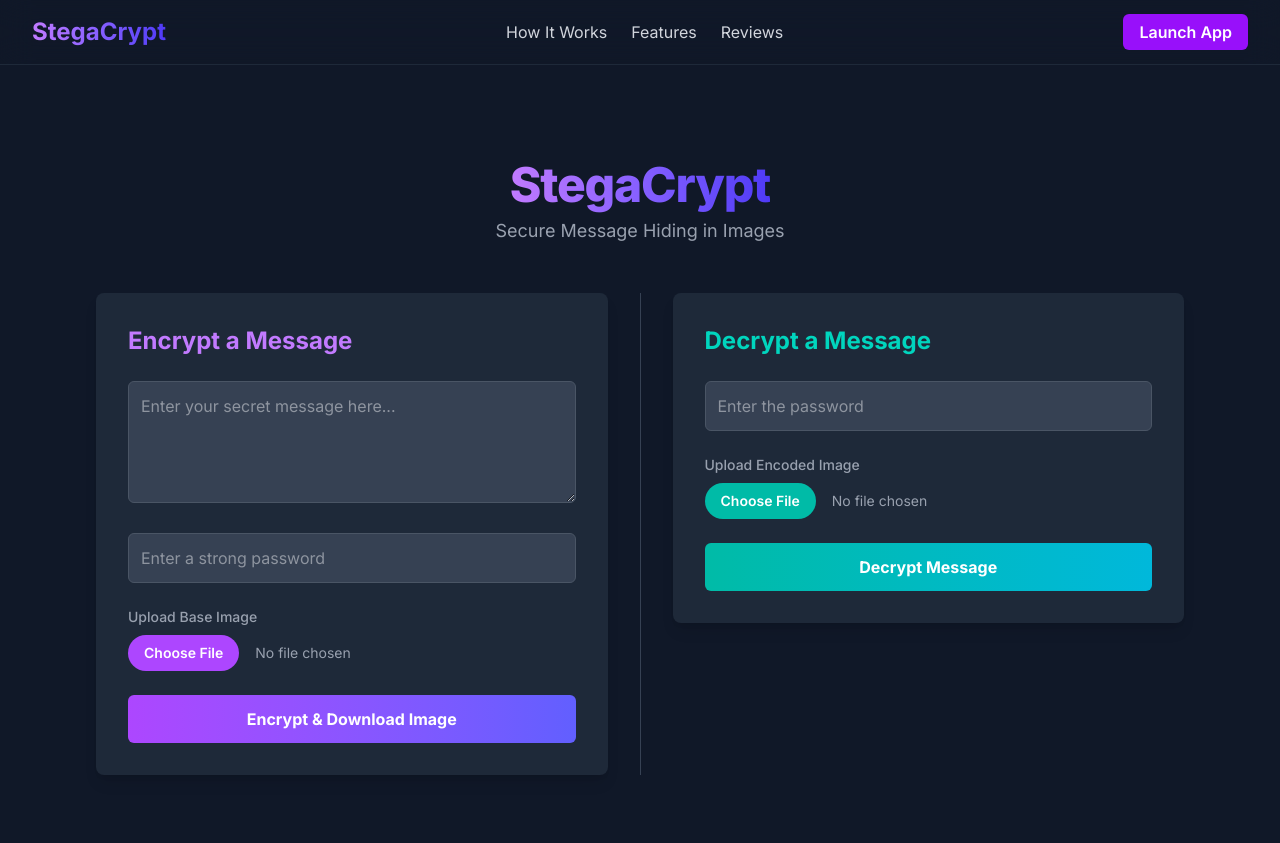
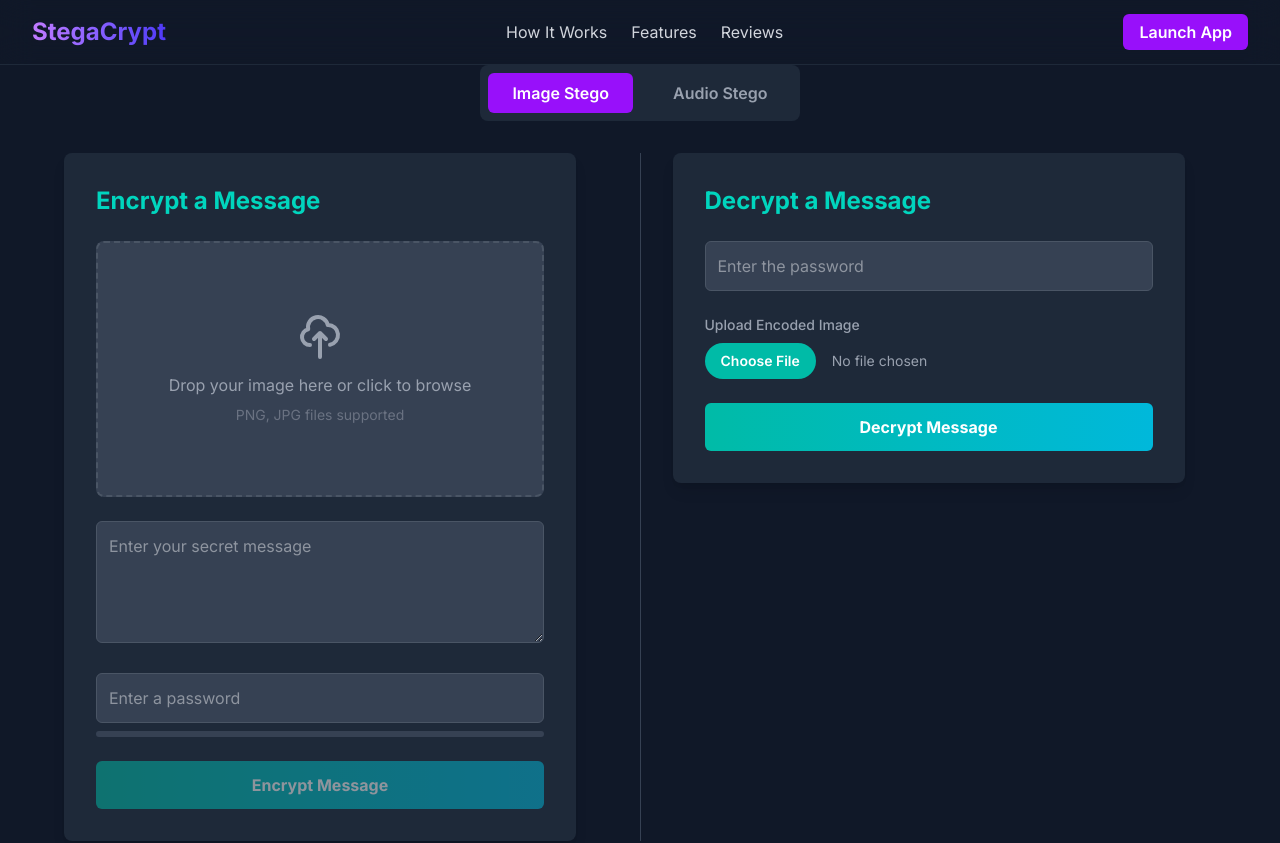
Before and after one commit to karindragimhan49/AI-Based-stenography-Application-, a Next.js app in the folder frontend/: page /app in a window 1280 px wide. Shown: the top 843 px of the page. Built offline with nearby package versions, Linux system fonts and the light colour scheme.

Commit message:
finalys main functions parts

```diff
--- a/frontend/package.json
+++ b/frontend/package.json
@@ -16,6 +16,7 @@
     "react": "19.1.0",
     "react-dom": "19.1.0",
     "react-icons": "^5.5.0",
+    "react-loading-icons": "^1.1.0",
     "react-select": "^5.10.2",
     "recharts": "^3.1.2"
   },
--- a/frontend/src/app/app/page.js
+++ b/frontend/src/app/app/page.js
@@ -1,37 +1,42 @@
-// src/app/page.js
-
+// src/app/app/page.js
+'use client';
+import { useState } from 'react';
 import EncryptForm from "@/components/EncryptForm";
 import DecryptForm from "@/components/DecryptForm";
 
-export default function HomePage() {
+export default function AppPage() {
+  const [activeTab, setActiveTab] = useState('image'); // 'image' or 'audio'
+
   return (
-    <main className="flex min-h-screen flex-col items-center p-8 md:p-12 lg:p-24 bg-gray-900">
-      <div className="text-center mb-12">
-        <h1 className="text-5xl font-extrabold mb-2 tracking-tight">
-          <span className="text-transparent bg-clip-text bg-gradient-to-r from-purple-400 to-indigo-600">
-            StegaCrypt
-          </span>
-        </h1>
-        <p className="text-lg text-gray-400">Secure Message Hiding in Images</p>
+    <div className="flex flex-col items-center w-full px-4 md:px-8">
+      {/* Tab Buttons */}
+      <div className="mb-8 flex space-x-2 md:space-x-4 p-2 bg-gray-800 rounded-lg">
+        <button
+          onClick={() => setActiveTab('image')}
+          className={`px-4 md:px-6 py-2 rounded-md font-semibold text-sm md:text-base transition ${activeTab === 'image' ? 'bg-purple-600 text-white' : 'text-gray-400 hover:bg-gray-700'}`}
+        >
+          Image Stego
+        </button>
+        <button
+          onClick={() => setActiveTab('audio')}
+          className={`px-4 md:px-6 py-2 rounded-md font-semibold text-sm md:text-base transition ${activeTab === 'audio' ? 'bg-purple-600 text-white' : 'text-gray-400 hover:bg-gray-700'}`}
+        >
+          Audio Stego
+        </button>
       </div>
 
       {/* Main container for the two forms */}
       <div className="flex flex-col lg:flex-row gap-8 w-full max-w-6xl">
-        {/* Encrypt Section */}
         <div className="w-full lg:w-1/2">
-          <EncryptForm />
+          <EncryptForm activeTab={activeTab} />
         </div>
-
-        {/* Divider */}
         <div className="hidden lg:flex items-center">
-            <div className="h-full w-px bg-gray-700"></div>
+          <div className="h-full w-px bg-gray-700"></div>
         </div>
-
-        {/* Decrypt Section */}
         <div className="w-full lg:w-1/2">
-          <DecryptForm />
+          <DecryptForm activeTab={activeTab} />
         </div>
       </div>
-    </main>
+    </div>
   );
 }
--- a/frontend/src/components/DecryptForm.js
+++ b/frontend/src/components/DecryptForm.js
@@ -1,35 +1,55 @@
-// src/components/DecryptForm.js
-
 'use client';
 import { useState } from 'react';
 import axios from 'axios';
 
-export default function DecryptForm() {
+export default function DecryptForm({ activeTab }) {
   const [password, setPassword] = useState('');
-  const [image, setImage] = useState(null);
+  const [file, setFile] = useState(null);
   const [isLoading, setIsLoading] = useState(false);
   const [error, setError] = useState('');
   const [decodedMessage, setDecodedMessage] = useState('');
+  const [attempts, setAttempts] = useState(3); // Add attempts counter
+  const [isLocked, setIsLocked] = useState(false); // Add locked state
 
   const handleDecrypt = async () => {
-    if (!password || !image) {
-      setError('Please provide the password and select the encoded image.');
+    if (isLocked) {
+      setError('Maximum attempts reached. Please refresh the page to try again.');
+      return;
+    }
+
+    if (!password || !file) {
+      setError(`Please provide the password and select the encoded ${activeTab}.`);
       setDecodedMessage('');
       return;
     }
+
     setIsLoading(true);
     setError('');
     setDecodedMessage('');
 
     const formData = new FormData();
-    formData.append('image', image);
+    const isImage = activeTab === 'image';
+    const apiUrl = isImage ? 'http://localhost:5000/api/decode' : 'http://localhost:5000/api/decode-audio';
+    const fileKey = isImage ? 'image' : 'audio';
+
+    formData.append(fileKey, file);
     formData.append('password', password);
 
     try {
-      const response = await axios.post('http://localhost:5000/api/decode', formData);
+      const response = await axios.post(apiUrl, formData);
       setDecodedMessage(response.data.message);
+      // Reset attempts on successful decrypt
+      setAttempts(3);
     } catch (err) {
-      setError(err.response?.data?.error || 'Failed to decrypt. Check password or image.');
+      const remainingAttempts = attempts - 1;
+      setAttempts(remainingAttempts);
+
+      if (remainingAttempts === 0) {
+        setIsLocked(true);
+        setError('Maximum attempts reached. Please refresh the page to try again.');
+      } else {
+        setError(`${err.response?.data?.error || 'An unknown error occurred.'} (${remainingAttempts} attempts remaining)`);
+      }
     } finally {
       setIsLoading(false);
     }
@@ -37,14 +57,23 @@ export default function DecryptForm() {
 
   return (
     <div className="bg-gray-800 p-8 rounded-lg shadow-lg w-full max-w-lg">
-      <h2 className="text-2xl font-bold mb-6 text-teal-400">Decrypt a Message</h2>
+      <h2 className="text-2xl font-bold mb-6 text-teal-400">
+        Decrypt a Message {attempts < 3 && !isLocked && (
+          <span className="text-sm text-yellow-400 ml-2">
+            ({attempts} attempts remaining)
+          </span>
+        )}
+      </h2>
+
       {error && <p className="bg-red-500/20 text-red-400 p-3 rounded-md mb-4">{error}</p>}
+
       {decodedMessage && (
         <div className="bg-green-500/20 text-green-300 p-4 rounded-md mb-4">
           <h3 className="font-bold mb-2">Decoded Message:</h3>
-          <p className="font-mono bg-gray-900 p-3 rounded">{decodedMessage}</p>
+          <p className="font-mono bg-gray-900 p-3 rounded break-words">{decodedMessage}</p>
         </div>
       )}
+
       <div className="space-y-6">
         <input
           type="password"
@@ -52,22 +81,27 @@ export default function DecryptForm() {
           placeholder="Enter the password"
           value={password}
           onChange={(e) => setPassword(e.target.value)}
+          disabled={isLocked}
         />
         <div>
-          <label className="block mb-2 text-sm font-medium text-gray-400">Upload Encoded Image</label>
+          <label className="block mb-2 text-sm font-medium text-gray-400">
+            Upload Encoded {activeTab === 'image' ? 'Image' : 'Audio (.wav)'}
+          </label>
           <input
             type="file"
-            accept="image/png"
-            onChange={(e) => setImage(e.target.files[0])}
-            className="block w-full text-sm text-gray-400 file:mr-4 file:py-2 file:px-4 file:rounded-full file:border-0 file:text-sm file:font-semibold file:bg-teal-500 file:text-white hover:file:bg-teal-600"
+            key={activeTab}
+            accept={activeTab === 'image' ? 'image/png' : 'audio/wav'}
+            onChange={(e) => setFile(e.target.files[0])}
+            className="block w-full text-sm text-gray-400 file:mr-4 file:py-2 file:px-4 file:rounded-full file:border-0 file:text-sm file:font-semibold file:bg-teal-500 file:text-white hover:file:bg-teal-600 disabled:opacity-50"
+            disabled={isLocked}
           />
         </div>
         <button
           onClick={handleDecrypt}
-          disabled={isLoading}
+          disabled={isLoading || isLocked}
           className="w-full bg-gradient-to-r from-teal-500 to-cyan-500 text-white font-bold py-3 px-4 rounded-md hover:opacity-90 transition disabled:opacity-50 disabled:cursor-not-allowed"
         >
-          {isLoading ? 'Decrypting...' : 'Decrypt Message'}
+          {isLoading ? 'Decrypting...' : isLocked ? 'Locked' : 'Decrypt Message'}
         </button>
       </div>
     </div>
--- a/frontend/src/components/EncryptForm.js
+++ b/frontend/src/components/EncryptForm.js
@@ -1,85 +1,199 @@
-// src/components/EncryptForm.js
-
 'use client';
 import { useState } from 'react';
 import axios from 'axios';
+import PasswordStrengthMeter from './PasswordStrengthMeter';
 
-export default function EncryptForm() {
+export default function EncryptForm({ activeTab }) {
   const [message, setMessage] = useState('');
   const [password, setPassword] = useState('');
-  const [image, setImage] = useState(null);
+  const [file, setFile] = useState(null);
   const [isLoading, setIsLoading] = useState(false);
   const [error, setError] = useState('');
+  const [previewUrl, setPreviewUrl] = useState(null);
+  const [uploadProgress, setUploadProgress] = useState(0);
+
+  const handleFileChange = (e) => {
+    const selectedFile = e.target.files[0];
+    if (selectedFile) {
+      setFile(selectedFile);
+      // Create preview URL for images only
+      if (activeTab === 'image') {
+        const url = URL.createObjectURL(selectedFile);
+        setPreviewUrl(url);
+      }
+    }
+  };
 
   const handleEncrypt = async () => {
-    if (!message || !password || !image) {
-      setError('Please fill in all fields and select an image.');
+    if (!message || !password || !file) {
+      setError('Please fill in all fields and select a file.');
       return;
     }
+
     setIsLoading(true);
     setError('');
+    setUploadProgress(0);
 
     const formData = new FormData();
-    formData.append('image', image);
+    const isImage = activeTab === 'image';
+    const apiUrl = isImage ? 'http://localhost:5000/api/encode' : 'http://localhost:5000/api/encode-audio';
+
+    formData.append(isImage ? 'image' : 'audio', file);
     formData.append('message', message);
     formData.append('password', password);
 
     try {
-      const response = await axios.post('http://localhost:5000/api/encode', formData, {
-        responseType: 'blob', // This is crucial to handle the image file response
+      const response = await axios.post(apiUrl, formData, {
+        responseType: 'blob',
+        onUploadProgress: (progressEvent) => {
+          const progress = (progressEvent.loaded / progressEvent.total) * 100;
+          setUploadProgress(Math.round(progress));
+        },
       });
 
-      // Create a link to download the image
+      // Create download link for encrypted file
       const url = window.URL.createObjectURL(new Blob([response.data]));
       const link = document.createElement('a');
       link.href = url;
-      link.setAttribute('download', 'encoded_image.png');
+      link.setAttribute('download', `encrypted_${file.name}`);
       document.body.appendChild(link);
       link.click();
-      link.parentNode.removeChild(link);
+      link.remove();
       window.URL.revokeObjectURL(url);
 
+      // Reset form
+      setMessage('');
+      setPassword('');
+      setFile(null);
+      setPreviewUrl(null);
     } catch (err) {
-      setError(err.response?.data?.error || 'An error occurred during encryption.');
+      setError('An error occurred during encryption.');
     } finally {
       setIsLoading(false);
+      setUploadProgress(0);
     }
+  };
+
+  const getPasswordStrength = (password) => {
+    // Basic password strength checker
+    const strength = { color: 'red', score: 0 };
+    if (password.length > 8) strength.score += 1;
+    if (/[A-Z]/.test(password)) strength.score += 1;
+    if (/[a-z]/.test(password)) strength.score += 1;
+    if (/[0-9]/.test(password)) strength.score += 1;
+    if (/[^A-Za-z0-9]/.test(password)) strength.score += 1;
+
+    switch (strength.score) {
+      case 5:
+        strength.color = 'green';
+        break;
+      case 4:
+        strength.color = 'lightgreen';
+        break;
+      case 3:
+        strength.color = 'yellow';
+        break;
+      case 2:
+        strength.color = 'orange';
+        break;
+      default:
+        strength.color = 'red';
+    }
+
+    return strength;
   };
 
   return (
     <div className="bg-gray-800 p-8 rounded-lg shadow-lg w-full max-w-lg">
-      <h2 className="text-2xl font-bold mb-6 text-purple-400">Encrypt a Message</h2>
+      <h2 className="text-2xl font-bold mb-6 text-teal-400">Encrypt a Message</h2>
+
       {error && <p className="bg-red-500/20 text-red-400 p-3 rounded-md mb-4">{error}</p>}
+
       <div className="space-y-6">
+        {/* File Upload Area with Preview */}
+        <div className="relative">
+          <label className="flex flex-col items-center justify-center w-full h-64 border-2 border-dashed border-gray-600 rounded-lg cursor-pointer bg-gray-700 hover:bg-gray-600 transition-all duration-300">
+            <input
+              type="file"
+              className="hidden"
+              onChange={handleFileChange}
+              accept={activeTab === 'image' ? 'image/*' : 'audio/*'}
+            />
+
+            {isLoading ? (
+              <div className="flex flex-col items-center justify-center space-y-4">
+                <div className="w-16 h-16 border-4 border-teal-400 border-t-transparent rounded-full animate-spin" />
+                <div className="text-teal-400 font-medium">
+                  Processing... {uploadProgress}%
+                </div>
+                {/* Progress Bar */}
+                <div className="w-64 bg-gray-600 rounded-full h-2.5 overflow-hidden">
+                  <div
+                    className="bg-teal-400 h-full transition-all duration-300 ease-out"
+                    style={{ width: `${uploadProgress}%` }}
+                  />
+                </div>
+              </div>
+            ) : previewUrl && activeTab === 'image' ? (
+              <img
+                src={previewUrl}
+                alt="Preview"
+                className="w-full h-full object-contain rounded-lg"
+              />
+            ) : (
+              <div className="flex flex-col items-center justify-center p-6">
+                <svg className="w-12 h-12 text-gray-400 mb-3" fill="none" stroke="currentColor" viewBox="0 0 24 24">
+                  <path strokeLinecap="round" strokeLinejoin="round" strokeWidth="2" d="M7 16a4 4 0 01-.88-7.903A5 5 0 1115.9 6L16 6a5 5 0 011 9.9M15 13l-3-3m0 0l-3 3m3-3v12" />
+                </svg>
+                <p className="text-gray-400 text-center">
+                  Drop your {activeTab === 'image' ? 'image' : 'audio'} here or click to browse
+                </p>
+                <p className="text-gray-500 text-sm mt-2">
+                  {activeTab === 'image' ? 'PNG, JPG' : 'WAV'} files supported
+                </p>
+              </div>
+            )}
+          </label>
+        </div>
+
         <textarea
-          className="w-full p-3 bg-gray-700 rounded-md border border-gray-600 focus:ring-2 focus:ring-purple-500 focus:outline-none transition"
-          placeholder="Enter your secret message here..."
+          className="w-full p-3 bg-gray-700 rounded-md border border-gray-600 focus:ring-2 focus:ring-teal-500 focus:outline-none transition"
+          placeholder="Enter your secret message"
           rows="4"
           value={message}
           onChange={(e) => setMessage(e.target.value)}
+          disabled={isLoading}
         />
+
+        <div className="space-y-2">
+          <div className="relative">
             <input
               type="password"
-          className="w-full p-3 bg-gray-700 rounded-md border border-gray-600 focus:ring-2 focus:ring-purple-500 focus:outline-none transition"
-          placeholder="Enter a strong password"
+              className="w-full p-3 bg-gray-700 rounded-md border border-gray-600 focus:ring-2 focus:ring-teal-500 focus:outline-none transition"
+              placeholder="Enter a password"
               value={password}
               onChange={(e) => setPassword(e.target.value)}
+              disabled={isLoading}
             />
-        <div>
-          <label className="block mb-2 text-sm font-medium text-gray-400">Upload Base Image</label>
-          <input
-            type="file"
-            accept="image/png, image/jpeg"
-            onChange={(e) => setImage(e.target.files[0])}
-            className="block w-full text-sm text-gray-400 file:mr-4 file:py-2 file:px-4 file:rounded-full file:border-0 file:text-sm file:font-semibold file:bg-purple-500 file:text-white hover:file:bg-purple-600"
+            <div className="absolute right-3 top-3">
+              {password && (
+                <div className="animate-pulse">
+                  <div className="w-2 h-2 bg-current rounded-full"
+                       style={{ color: getPasswordStrength(password).color }}
                   />
                 </div>
+              )}
+            </div>
+          </div>
+          <PasswordStrengthMeter password={password} />
+        </div>
+
         <button
           onClick={handleEncrypt}
-          disabled={isLoading}
-          className="w-full bg-gradient-to-r from-purple-500 to-indigo-500 text-white font-bold py-3 px-4 rounded-md hover:opacity-90 transition disabled:opacity-50 disabled:cursor-not-allowed"
+          disabled={isLoading || !file || !message || !password}
+          className="w-full bg-gradient-to-r from-teal-500 to-cyan-500 text-white font-bold py-3 px-4 rounded-md hover:opacity-90 transition disabled:opacity-50 disabled:cursor-not-allowed relative overflow-hidden"
         >
-          {isLoading ? 'Encrypting...' : 'Encrypt & Download Image'}
+          {isLoading ? 'Encrypting...' : 'Encrypt Message'}
         </button>
       </div>
     </div>
--- /dev/null
+++ b/frontend/src/components/PasswordStrengthMeter.js
@@ -0,0 +1,46 @@
+const PasswordStrengthMeter = ({ password }) => {
+  const getPasswordStrength = (password) => {
+    if (!password) return { score: 0, label: '' };
+
+    let score = 0;
+    if (password.length >= 8) score += 1;
+    if (/[A-Z]/.test(password)) score += 1;
+    if (/[0-9]/.test(password)) score += 1;
+    if (/[^A-Za-z0-9]/.test(password)) score += 1;
+
+    const labels = ['Weak', 'Fair', 'Good', 'Strong'];
+    const colors = ['#ef4444', '#f59e0b', '#10b981', '#059669'];
+
+    return {
+      score,
+      label: labels[score - 1] || '',
+      color: colors[score - 1] || '#ef4444'
+    };
+  };
+
+  const strength = getPasswordStrength(password);
+
+  return (
+    <div className="mt-2">
+      <div className="h-1.5 w-full bg-gray-700 rounded-full overflow-hidden">
+        <div
+          className="h-full transition-all duration-500 ease-out"
+          style={{
+            width: password ? `${(strength.score / 4) * 100}%` : '0%',
+            backgroundColor: strength.color
+          }}
+        />
+      </div>
+      {password && (
+        <p
+          className="text-sm mt-1 transition-all duration-300"
+          style={{ color: strength.color }}
+        >
+          {strength.label}
+        </p>
+      )}
+    </div>
+  );
+};
+
+export default PasswordStrengthMeter;
```
Also changed, not shown: 1 other file (tests, documents, lock files or other folders). Lines whose indentation alone changed are shown as unchanged.
